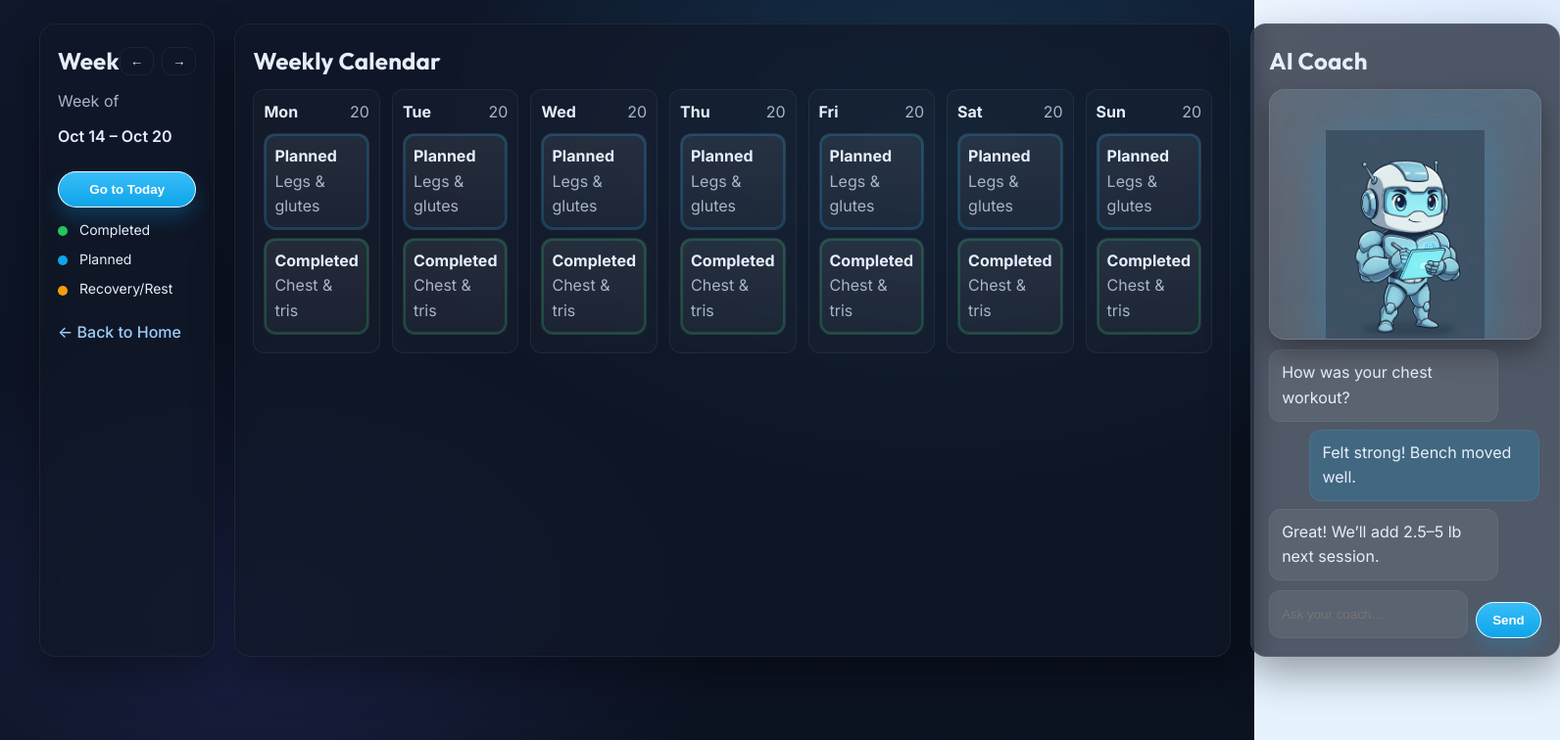
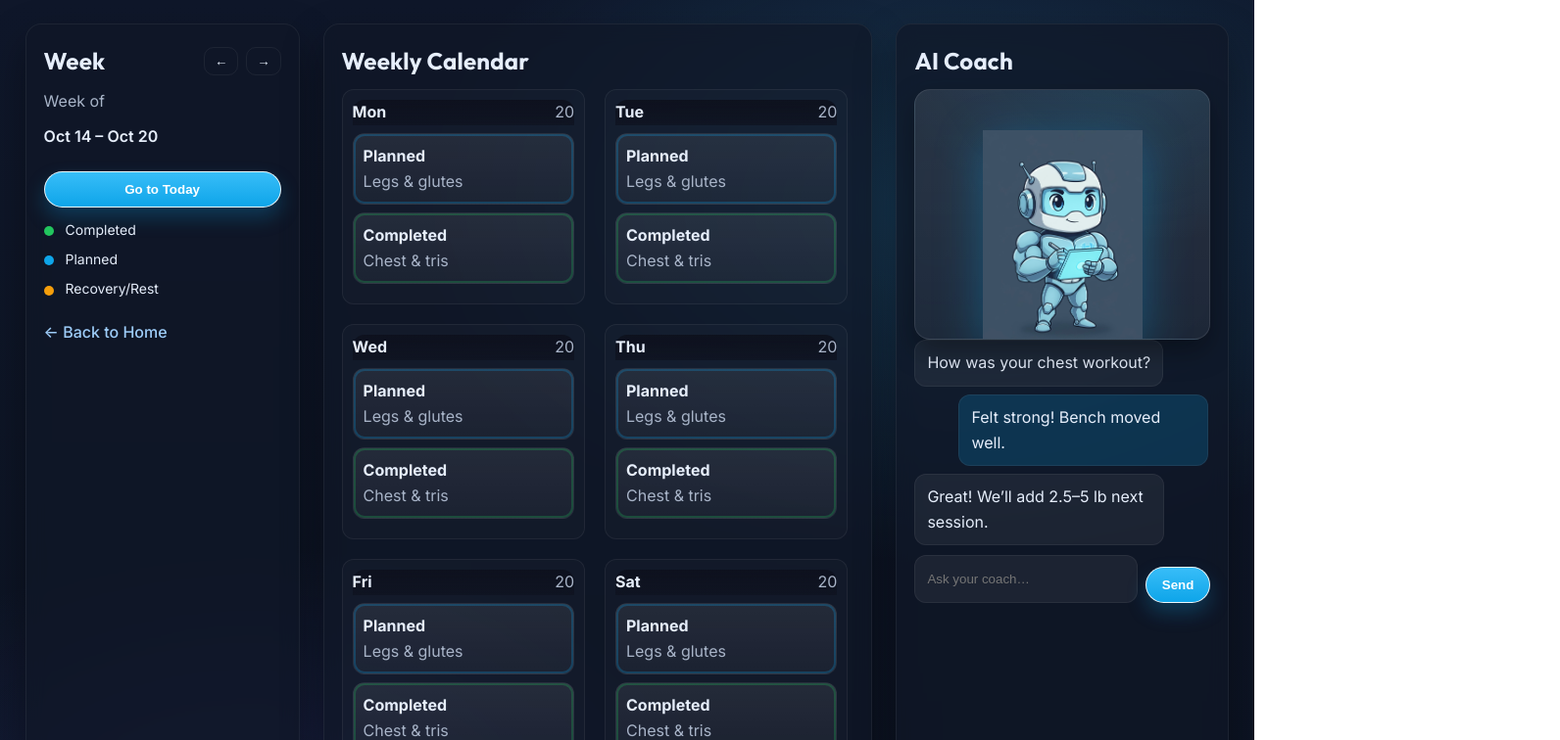
Before and after one commit to aidandawley/Futures-Coaching, a React (Vite) app in the folder Coach/: page /planning in a window 1280 px wide. Shown: the top 756 px of the page at 98% size, 1592 px wide, since content can reach past the window. Built offline with nearby package versions, Linux system fonts and the light colour scheme.

Commit message:
css for workout planning page

```diff
--- a/Coach/src/styles/planning.css
+++ b/Coach/src/styles/planning.css
@@ -1,5 +1,5 @@
-/* ===== Planner dark theme (scoped to .planning-page) ===== */
-.planning-page{
+/* ===== planner dark theme (scoped to .planning-page) ===== */
+.planning-page {
   --bg-950: #0b1220;
   --bg-900: #0f172a;
   --ink-100: #e6eefb;
@@ -15,17 +15,19 @@
     radial-gradient(900px 600px at 75% 20%, rgba(56,189,248,.20), transparent 60%),
     radial-gradient(800px 500px at 20% 80%, rgba(99,102,241,.16), transparent 60%),
     linear-gradient(180deg, var(--bg-900), var(--bg-950));
+  overflow-x: hidden;
 }
 
+/* layout grid: left / center / right */
 .planning-grid{
-    max-width: 1200px;
+  width: min(1400px, 96vw);
   margin: 0 auto;
   display: grid;
-    grid-template-columns: 1.2fr 2.6fr 1.2fr; /* ~20 / 60 / 20 */
-    gap: clamp(12px, 2vw, 20px);
+  grid-template-columns: 280px minmax(0, 1fr) 340px;
+  gap: clamp(16px, 2vw, 24px);
 }
 
-  /* glassy panels */
+/* glass panels */
 .panel-dark{
   background: var(--panel-glass);
   border: 1px solid var(--panel-border);
@@ -33,11 +35,12 @@
   backdrop-filter: blur(10px);
   box-shadow: 0 18px 40px rgba(0,0,0,.35);
   padding: clamp(14px, 1.8vw, 18px);
+  overflow: hidden; /* avoid shadows causing horiz scroll */
 }
 .panel-head{ display:flex; align-items:center; justify-content:space-between; margin-bottom:10px; }
 .panel-dark h2{ margin:0; font-family: var(--font-display); letter-spacing:.2px; }
 
-  /* left week panel */
+/* week sidebar */
 .week-meta{ display:grid; gap:10px; margin:8px 0 12px; }
 .week-range{ font-weight:600; }
 .week-nav{ display:flex; gap:8px; }
@@ -47,28 +50,52 @@
 }
 .legend{ list-style:none; padding:0; margin:8px 0 12px; display:grid; gap:8px; font-size:14px; }
 .dot{ display:inline-block; width:10px; height:10px; border-radius:999px; margin-right:8px; vertical-align:middle; }
-  .dot.done{ background:#22c55e; }   /* green */
-  .dot.plan{ background:#0ea5e9; }   /* blue */
-  .dot.rest{ background:#f59e0b; }   /* amber */
+.dot.done{ background:#22c55e; }
+.dot.plan{ background:#0ea5e9; }
+.dot.rest{ background:#f59e0b; }
 .back-link{ display:inline-block; margin-top:8px; color:#9ecdf9; }
 
-  /* center calendar */
+/* calendar panel: header fixed, grid scrolls */
+.calendar-panel{
+  display:flex;
+  flex-direction:column;
+  min-width:0;
+  min-height:0;
+  overflow:hidden;
+}
+.calendar-panel .panel-head{ flex:0 0 auto; }
+
+/* calendar grid: wraps when tight, scrolls vertically */
 .calendar-grid{
+  flex:1 1 auto;
+  min-height:0;
+  overflow:auto;
+  overflow-x:hidden;
+  padding-right:6px;
+
   display:grid;
-    grid-template-columns: repeat(7, 1fr);
-    gap: clamp(8px, 1vw, 12px);
+  grid-template-columns: repeat(auto-fit, minmax(220px, 1fr));
+  gap: clamp(12px, 1.6vw, 20px);
 }
 .day-col{
+  min-width:0;
   background: rgba(255,255,255,.02);
   border: 1px solid var(--panel-border);
   border-radius: 12px;
   padding: 10px;
   min-height: 220px;
 }
-  .day-head{ display:flex; align-items:flex-end; justify-content:space-between; margin-bottom:8px; }
+.day-head{
+  position: sticky; top: 0; z-index: 1;
+  display:flex; align-items:flex-end; justify-content:space-between; margin-bottom:8px;
+  background: linear-gradient(180deg, rgba(13,16,28,.85), rgba(13,16,28,.55));
+  backdrop-filter: blur(4px);
+  border-radius: 12px 12px 0 0;
+}
 .day-name{ font-weight:700; }
 .muted{ color: var(--ink-300); }
 
+/* workout cards */
 .workout-card{
   border-radius: 12px;
   padding: 10px;
@@ -80,16 +107,40 @@
 .workout-card.done   { box-shadow: inset 0 0 0 2px rgba(34,197,94,.25); }
 .workout-card.planned{ box-shadow: inset 0 0 0 2px rgba(14,165,233,.25); }
 
-  /* right chat panel */
+/* coach panel */
 .coach-panel{ display:flex; flex-direction:column; }
+
 .coach-avatar{
-    display:grid; place-items:center;
-    border:1px dashed var(--panel-border); border-radius:12px;
-    background: rgba(255,255,255,.02);
-    height: 160px; margin-bottom:10px;
+  position: relative;
+  border-radius: 16px;
+  overflow: hidden;
+  border: 1px solid rgba(255,255,255,.10);
+  box-shadow: 0 12px 28px rgba(0,0,0,.35);
+  display: flex;
+  align-items: flex-end;
+  justify-content: center;
+  padding: 12px 16px 0;
+  height: clamp(180px, 32vh, 280px);
 }
-  .coach-avatar img{ max-width:100%; height:100%; object-fit:contain; }
+.coach-avatar.has-image{
+  background:
+    radial-gradient(600px circle at 70% -30%, rgba(14,165,233,.14), transparent 40%),
+    linear-gradient(180deg, rgba(255,255,255,.10), rgba(255,255,255,.06));
+}
+.coach-avatar .muted{
+  position: absolute; left: 12px; bottom: 10px;
+  font-size: 12px; opacity:.75; pointer-events:none;
+}
+.coach-avatar.has-image .muted{ display:none; }
+.coach-avatar img{
+  height: 88%;
+  width: auto;
+  object-fit: contain;
+  display: block;
+  filter: drop-shadow(0 12px 24px rgba(14,165,233,.35));
+}
 
+/* chat */
 .chat-log{
   display:flex; flex-direction:column; gap:8px;
   overflow:auto; max-height: 340px; padding-right:2px; margin-bottom:10px;
@@ -101,14 +152,13 @@
 }
 .msg.user{ margin-left:auto; background: rgba(14,165,233,.20); }
 .msg.coach{ margin-right:auto; }
-
 .chat-input{ display:flex; gap:8px; }
 .chat-input input{
   flex:1; padding:10px 12px; border-radius:12px; color:var(--ink-100);
   background: rgba(255,255,255,.06); border:1px solid var(--panel-border);
 }
 
-  /* buttons inside planner */
+/* buttons */
 .planning-page .btn{
   background: linear-gradient(180deg, #0fb2ef 0%, #0ea5e9 35%, #0597d3 100%);
   border: 1px solid rgba(255,255,255,.9);
@@ -119,60 +169,13 @@
 .planning-page .btn:hover{ transform: translateY(-2px); box-shadow: 0 14px 28px rgba(14,165,233,.35); }
 .planning-page .btn--blue{ background: linear-gradient(180deg, #38bdf8, #0ea5e9); }
 
-  /* responsive stacking */
+/* responsive */
 @media (max-width: 1100px){
   .planning-grid{ grid-template-columns: 1fr; }
-    .calendar-grid{ grid-template-columns: repeat(2, 1fr); }
 }
 @media (max-width: 640px){
   .calendar-grid{ grid-template-columns: 1fr; }
 }
 
-  .coach-avatar {
-    position: relative;
-    border-radius: 16px;
-    overflow: hidden;
-    border: 1px solid rgba(255,255,255,.10);
-    box-shadow: 0 12px 28px rgba(0,0,0,.35);
-    display: flex;
-    align-items: flex-end;            /* sit the coach on the “floor” */
-    justify-content: center;
-    padding: 12px 16px 0;
-    height: clamp(180px, 32vh, 280px); /* <= controls overall space */
-  }
-
-  /* Placeholder state (only if you want it when no image) */
-  .coach-avatar.placeholder {
-    background:
-      repeating-conic-gradient(#eef2f7 0 25%, #f8fafc 0 50%) 0 / 16px 16px; /* checker */
-    color: rgba(15,23,42,.55);
-  }
-
-  /* When an image is present, use a subtle glass card and NO checkerboard */
-  .coach-avatar.has-image {
-    background:
-      radial-gradient(600px circle at 70% -30%, rgba(14,165,233,.14), transparent 40%),
-      linear-gradient(180deg, rgba(255,255,255,.10), rgba(255,255,255,.06));
-  }
-
-  /* The coach image itself */
-  .coach-avatar img {
-    height: 88%;          /* dial this (80–92%) for size */
-    width: auto;
-    object-fit: contain;
-    display: block;
-    filter: drop-shadow(0 12px 24px rgba(14,165,233,.35));
-  }
-
-  /* Hide the helper text when an image is present */
-  .coach-avatar.has-image .muted { display: none; }
-
-  /* Keep the helper text positioned if you ever show the placeholder */
-  .coach-avatar .muted {
-    position: absolute;
-    left: 12px;
-    bottom: 10px;
-    font-size: 12px;
-    opacity: .75;
-    pointer-events: none;
-  }
+/* base page color behind translucency (prevents white stripes) */
+html, body { background-color: #0b1220; }
```
Lines whose indentation alone changed are shown as unchanged.
